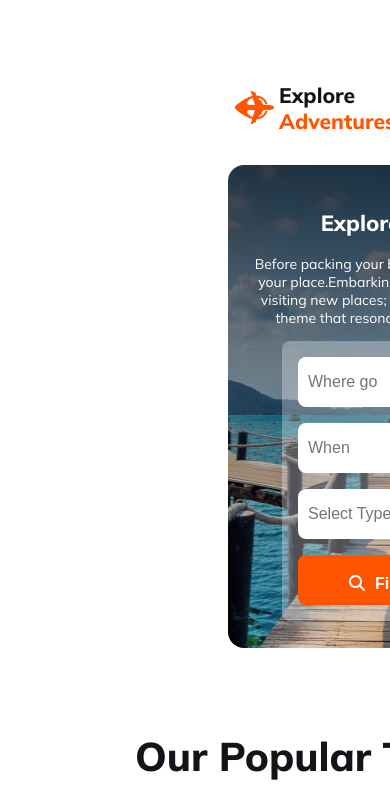
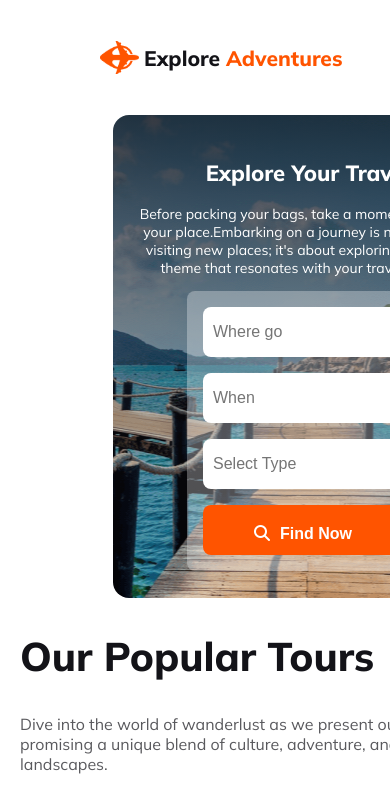
Before and after one commit to IshratMishu/Travel-Assignment2, a plain HTML site: page index.html in a window 390 px wide. Shown: the top 787 px of the page. Drawn offline with Linux system fonts and the light colour scheme.

Commit message:
responsive main

```diff
--- a/styles/responsive.css
+++ b/styles/responsive.css
@@ -1,11 +1,14 @@
 @media screen and (max-width:576px) {
 body{
-    width: 576px;
+    max-width:576px;
     margin: 0;
 }
 header{
     /* margin: 65px 5px 0 0 ; */
     /* margin: 0; */
+    padding-right: 0;
+    padding-left:20px;
+    margin: 0;
 
 }
 
@@ -14,7 +17,7 @@ header{
     align-items: center;
     gap: 5px;
     /* width: 50%; */
-    margin-left: 100px;
+    margin-left: 80px;
 }
 
 .website-name img{
@@ -34,7 +37,7 @@ height: 33.516px;
         height: 483px;
         background-position: center;
 }
-.banner-container{
+ .banner-container{
     text-align: center;
     padding: 14px 24px;
     justify-content: center;
@@ -53,7 +56,7 @@ height: 33.516px;
     padding: 16px;
     gap: 16px;
     width: 200px;
-    margin-left: 30px;
+    margin-left: 50px;
 }
 .repeat{
     width: 190px;
@@ -71,6 +74,8 @@ height: 33.516px;
 .first-main-section{
     flex-direction: column;
     gap: 0;
+    padding-left: 20px;
+    margin: 0;
 }
 
 .main-img{
```
